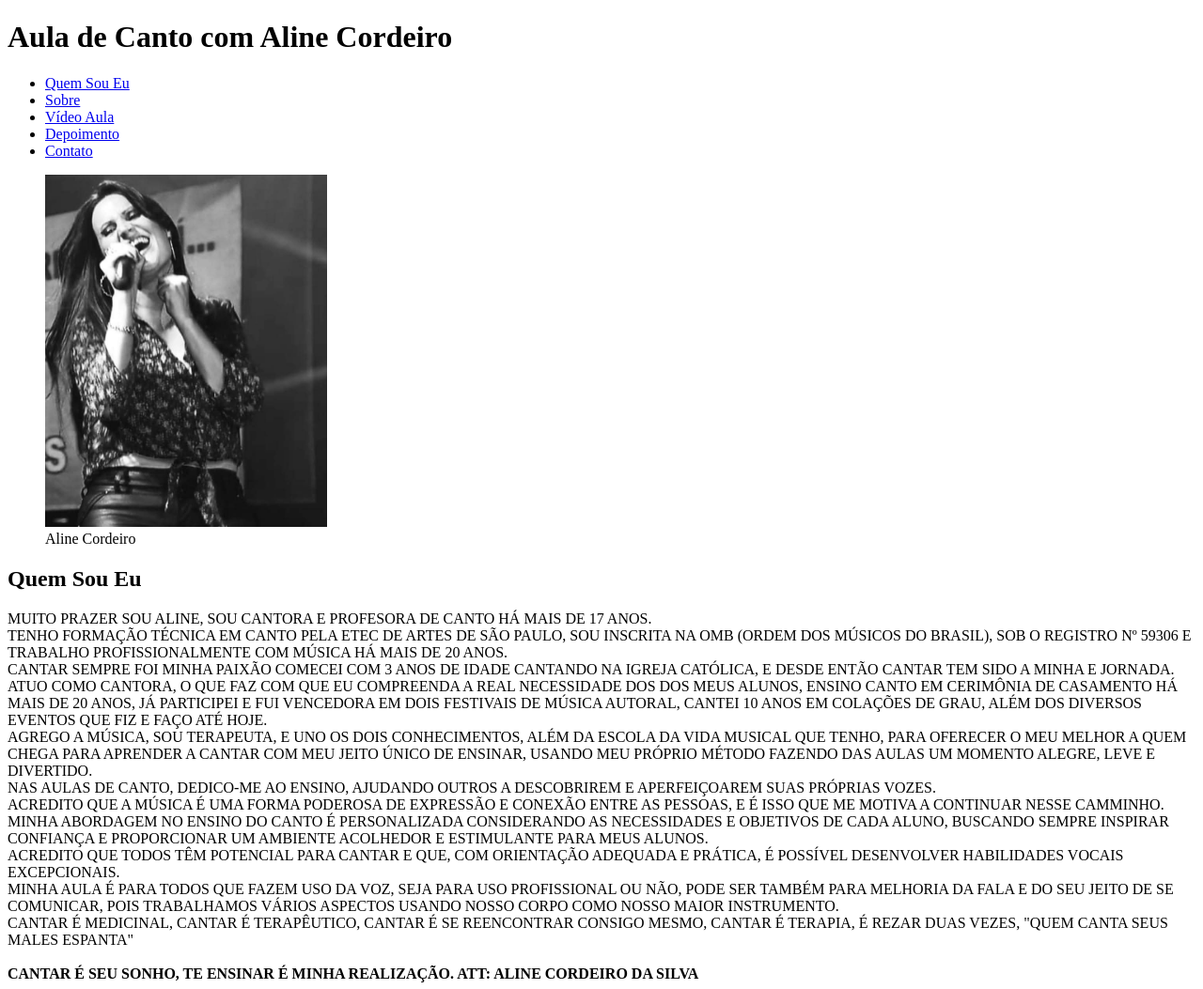
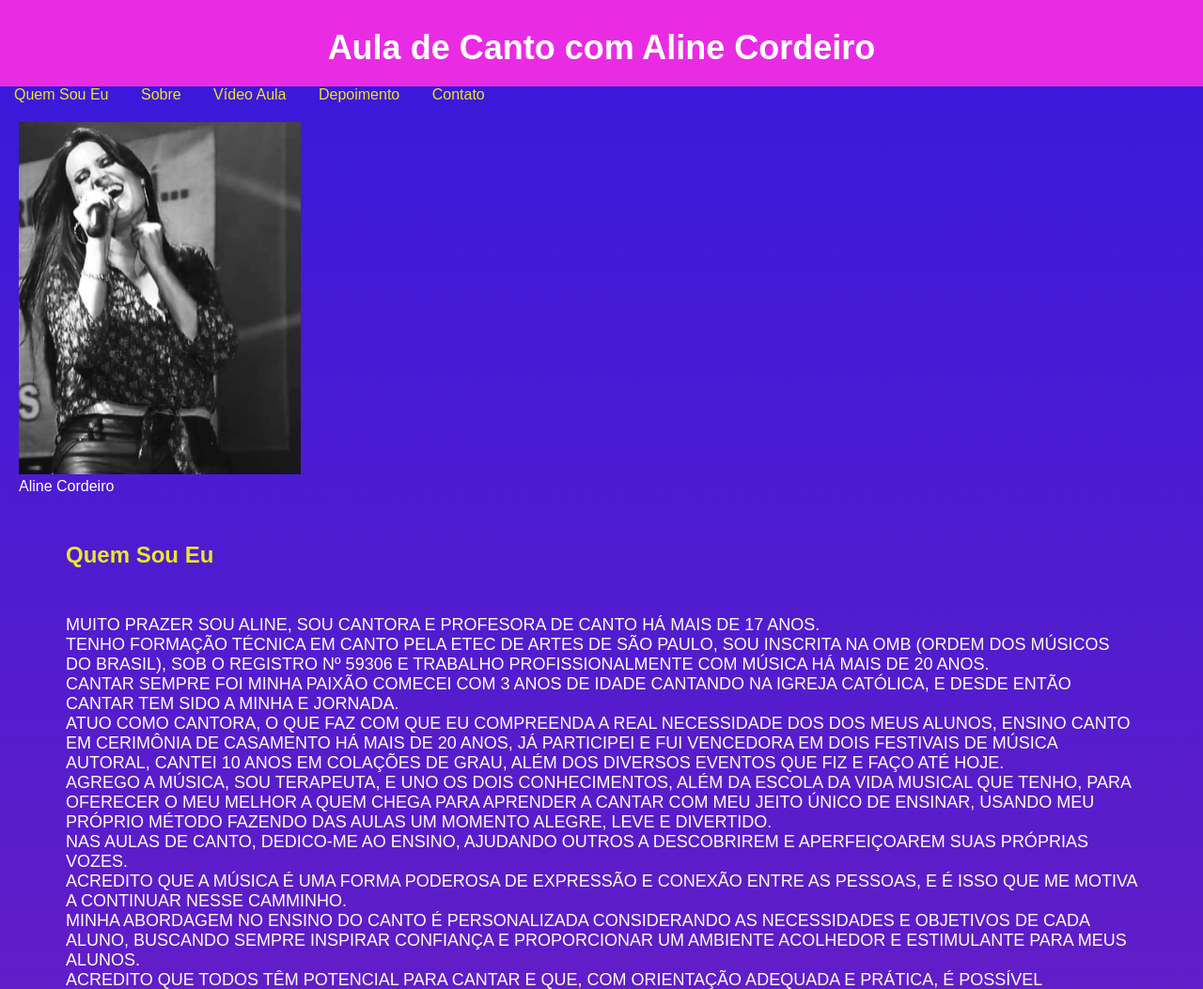
Before and after one commit to Nando160287/AULA-DE-CANTO, a plain HTML site: page index.html in a window 1280 px wide. Shown: the top 1053 px of the page at 94% size. Drawn offline with Linux system fonts and the light colour scheme.

Commit message:
alterado arquivo style.css e corrigido arquivo.html

```diff
--- a/index.html
+++ b/index.html
@@ -29,6 +29,7 @@
             <li>
                 <a href="#contato">Contato</a>
             </li>
+
         </ul>
     </nav>
     <main>
@@ -101,7 +102,7 @@
 
         <section id="depoimento">
             <h2>Depoimento</h2>
-            <p> EM BREVE DEPOIMENTOS DOS NOSSOS ALUNOS DOR VIDEOS OU TEXTOS FIQUE ATENTOS</p>
+            <p> EM BREVE DEPOIMENTOS DOS NOSSOS ALUNOS POR VIDEOS OU TEXTOS FIQUE ATENTOS</p>
         </section>
 
         <section id="contato" class="contato">
@@ -113,7 +114,7 @@
         </section>
     </main>
     <footer>
-        <p>&copy; 2025 Aline Cordeiro. Todos os direitos reservados.</p>
+        <p>&copy; 2025 Aula de canto. Todos os direitos reservados.</p>
 </body>
 
 </html>
--- a/style.css
+++ b/style.css
@@ -0,0 +1,63 @@
+* {
+    margin: 0;
+    padding: 0;
+    box-sizing: border-box;
+}
+
+
+body {
+    font-family: Arial, sans-serif;
+    background: linear-gradient(to bottom, #3719dc, #9322af);
+    color: #333;
+}
+
+header {
+    background-color: #ea2be4;
+    padding: 20px;
+    text-align: center;
+}
+
+
+h1 {
+    font-size: 36px;
+    color: white;
+    margin-top: 10px;
+    text-align: center;
+}
+
+nav ul {
+    list-style: none;
+    padding: 0;
+}
+
+nav li {
+    display: inline;
+    margin: 0 15px;
+}
+
+h2 {
+    color: #eae72b;
+    margin: 50px;
+}
+
+p {
+    font-size: 18px;
+    margin: 50px;
+    color: white;
+
+}
+
+a {
+    color: #eae72b;
+    text-decoration: none;
+}
+
+main {
+    padding: 20px;
+    color: white;
+}
+
+footer {
+    color: white;
+
+}
```
